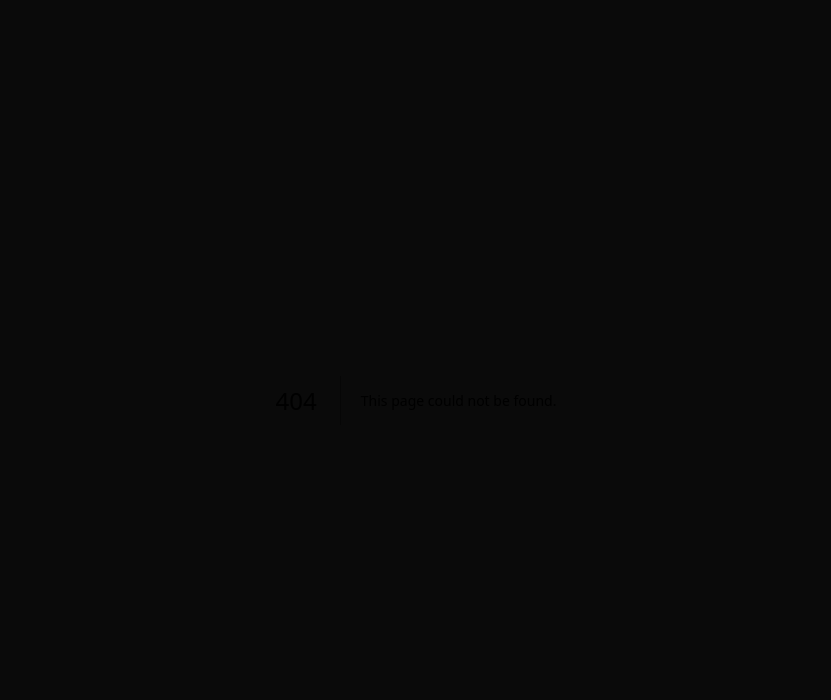
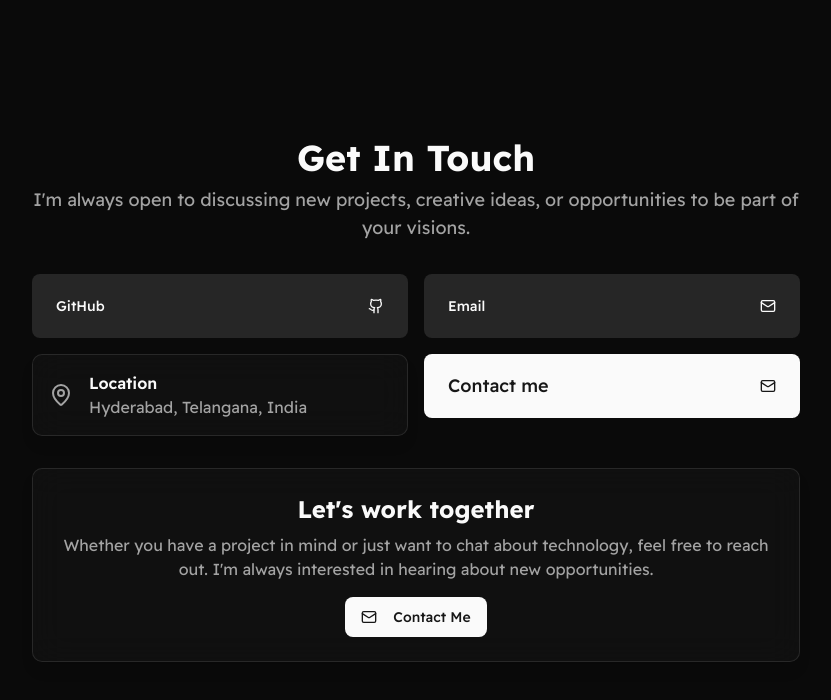
Before and after one commit to 23f2001942/Portfolio, a Next.js app: page /contact in a window 1280 px wide. Before the commit this address had no page. Shown: the top 700 px of the page, without its empty margins (224-1055 px from the left). Built offline with nearby package versions, Linux system fonts and the light colour scheme.

Commit message:
small corrections and contact me page

```diff
--- /dev/null
+++ b/src/app/contact/page.tsx
@@ -0,0 +1,74 @@
+import Link from "next/link";
+import { Github, Mail, MapPin } from "lucide-react";
+import { portfolioData } from "@/lib/portfolio-data";
+import { Button } from "@/components/ui/button";
+import { Card } from "@/components/ui/card";
+
+export default function ContactPage() {
+  const githubSocial = portfolioData.socials.find(s => s.name === "github");
+  const emailSocial = portfolioData.socials.find(s => s.name === "email");
+
+  return (
+    <div className="min-h-screen bg-background flex flex-col items-center justify-center p-4 sm:p-8 md:p-12">
+      <div className="max-w-3xl w-full space-y-8">
+        {/* Header */}
+        <div className="text-center">
+          <h1 className="text-4xl font-bold text-primary">Get In Touch</h1>
+          <p className="mt-2 text-lg text-muted-foreground">
+            I'm always open to discussing new projects, creative ideas, or opportunities to be part of your visions.
+          </p>
+        </div>
+
+        {/* Links Grid */}
+        <div className="grid grid-cols-1 sm:grid-cols-2 gap-4">
+          {githubSocial && (
+            <Button variant="secondary" className="h-16 justify-between px-6" asChild>
+              <Link href={githubSocial.url} target="_blank" rel="noopener noreferrer">
+                <span>GitHub</span>
+                <Github className="h-6 w-6" />
+              </Link>
+            </Button>
+          )}
+          {emailSocial && (
+            <Button variant="secondary" className="h-16 justify-between px-6" asChild>
+              <Link href={emailSocial.url}>
+                <span>Email</span>
+                <Mail className="h-6 w-6" />
+              </Link>
+            </Button>
+          )}
+          <Card className="p-4 flex items-center">
+            <MapPin className="h-6 w-6 mr-4 text-muted-foreground"/>
+            <div>
+              <p className="font-semibold">Location</p>
+              <p className="text-muted-foreground">{portfolioData.location}</p>
+            </div>
+          </Card>
+          {emailSocial && (
+             <Button className="h-16 justify-between px-6 text-lg" asChild>
+                <Link href={emailSocial.url}>
+                    <span>Contact me</span>
+                    <Mail className="h-6 w-6" />
+                </Link>
+            </Button>
+          )}
+        </div>
+
+        {/* Let's work together */}
+        <Card className="p-6 text-center">
+          <h2 className="text-2xl font-bold mb-2">Let's work together</h2>
+          <p className="text-muted-foreground mb-4">
+            Whether you have a project in mind or just want to chat about technology, feel free to reach out. I'm always interested in hearing about new opportunities.
+          </p>
+          {emailSocial && (
+            <Button asChild>
+              <Link href={emailSocial.url}>
+                <Mail className="mr-2 h-4 w-4" /> Contact Me
+              </Link>
+            </Button>
+          )}
+        </Card>
+      </div>
+    </div>
+  );
+}
--- a/src/app/page.tsx
+++ b/src/app/page.tsx
@@ -27,6 +27,9 @@ export default function Home() {
         <div className="p-4 sm:p-6 md:p-8 space-y-16">
           <div id="home" className="scroll-mt-24">
             <HeroSection />
+            <div className="mt-6">
+              <ContactBar />
+            </div>
           </div>
 
           <div id="skills" className="space-y-6 scroll-mt-24">
@@ -49,7 +52,8 @@ export default function Home() {
           </div>
 
           <div id="contact" className="pt-12 pb-8 border-t scroll-mt-24">
-            <h2 className="text-2xl font-bold mb-4">Let's Connect</h2>
+            <h2 className="text-2xl font-bold mb-4">Let's Work Together</h2>
+            <p className="text-muted-foreground mb-6">Have a project in mind or just want to chat about technology? Feel free to reach out. I'm always interested in hearing about new opportunities.</p>
             <ContactBar />
           </div>
         </div>
--- a/src/components/navbar.tsx
+++ b/src/components/navbar.tsx
@@ -8,7 +8,7 @@ export default function Navbar() {
     { name: "About", href: "/about" },
     { name: "Skills", href: "#skills" },
     { name: "Projects", href: "#projects" },
-    { name: "Contact", href: "#contact" },
+    { name: "Contact", href: "/contact" },
   ];
 
   return (
@@ -29,9 +29,7 @@ export default function Navbar() {
                 href={item.href}
                 className={cn(
                   "text-sm font-medium transition-colors px-3 py-2 rounded-md",
-                  item.href.startsWith("#")
-                    ? "text-white/80 hover:text-white hover:bg-white/10"
-                    : "text-white/80 hover:text-white hover:bg-white/10"
+                  "text-white/80 hover:text-white hover:bg-white/10"
                 )}
               >
                 {item.name}
```
